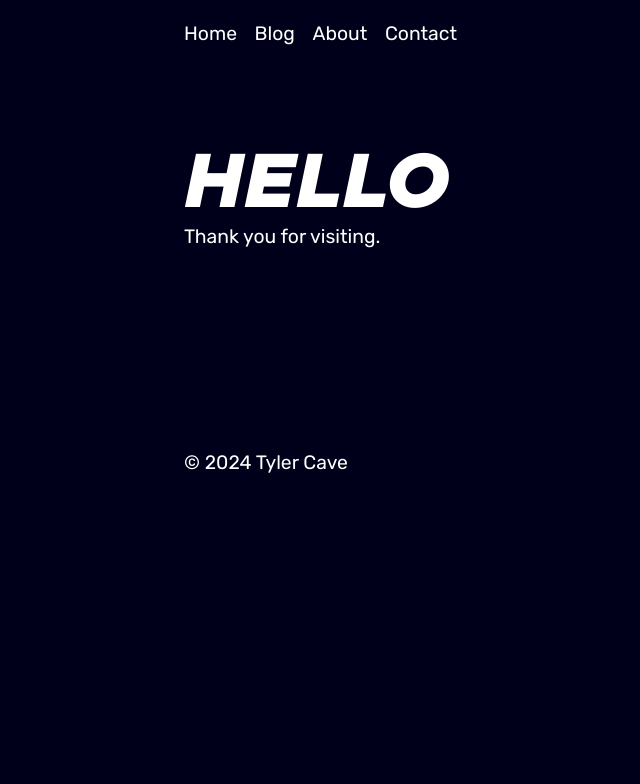
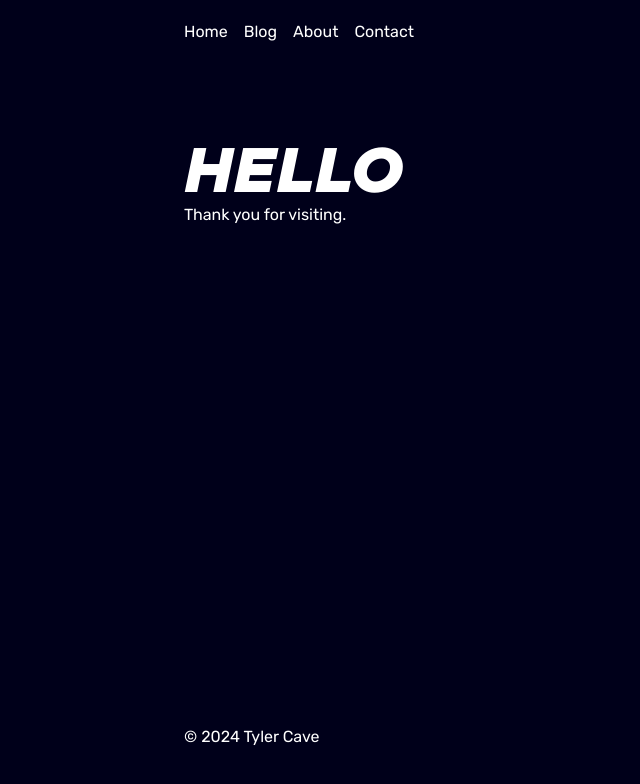
Before and after one commit to tylts/teeler.dev, a SvelteKit app: page / in a window 1280 px wide. Shown: the top 784 px of the page, without its empty margins (16-656 px from the left). Built offline with nearby package versions, Linux system fonts and the light colour scheme.

Commit message:
other stuff and thangs

```diff
--- a/src/lib/styles/style.scss
+++ b/src/lib/styles/style.css
@@ -1,6 +1,6 @@
-// * {
-// 	border: 1px solid white;
-// }
+/* * {
+	border: 1px solid white;
+} */
 
 @import url('https://fonts.googleapis.com/css2?family=Rubik:ital,wght@0,300..900;1,300..900&display=swap');
 
@@ -14,17 +14,24 @@
 	src: url(/src/lib/fonts/Rubik/Rubik-VariableFont_wght.ttf);
 }
 
+:root {
+	--h1: 4rem;
+	--h2: 3rem;
+	--h3: 2rem;
+	--p: 1rem;
+}
+
 * {
 	padding: 0;
 	margin: 0;
+	box-sizing: border-box;
 }
 
 html,
 body {
 	width: 100%;
-	box-sizing: border-box;
+	height: 100%;
 	font-family: 'Rubik', sans-serif;
-	font-size: 1.1rem;
 	background-color: hsl(240, 100%, 5%);
 }
 
@@ -50,12 +57,24 @@ a {
 	text-decoration: none;
 }
 
-a:hover {
-	text-decoration: underline;
+h1 {
+	font-size: var(--h1);
+}
+
+h2 {
+	font-size: var(--h2);
+}
+
+h3 {
+	font-size: var(--h3);
 }
 
 p {
-	line-height: 1.6rem;
+	font-size: var(--p);
+}
+
+a:hover {
+	text-decoration: underline;
 }
 
 .shiki {
@@ -69,18 +88,6 @@ p {
 
 .shiki {
 	line-height: 2;
-}
-
-h1 {
-	font-size: 4.4rem;
-}
-
-h2 {
-	font-size: 2.3rem;
-}
-
-h3 {
-	font-size: 1.6rem;
 }
 
 h1,
--- a/src/routes/+layout.svelte
+++ b/src/routes/+layout.svelte
@@ -1,7 +1,7 @@
 <script>
 	import Header from '$lib/components/Header.svelte';
 	import Footer from '$lib/components/Footer.svelte';
-	import '$lib/styles/style.scss';
+	import '$lib/styles/style.css';
 </script>
 
 <Header class="header" />
--- a/src/routes/blog/[slug]/+page.svelte
+++ b/src/routes/blog/[slug]/+page.svelte
@@ -25,3 +25,9 @@
 		</ul>
 	</aside>
 {/if}
+
+<style>
+	h1 {
+		font-size: var(--h1);
+	}
+</style>
```
Also changed, not shown: src/routes/blog/+page.svelte (+14 -27 lines), src/routes/blog/1.md (+5 -1 lines).
